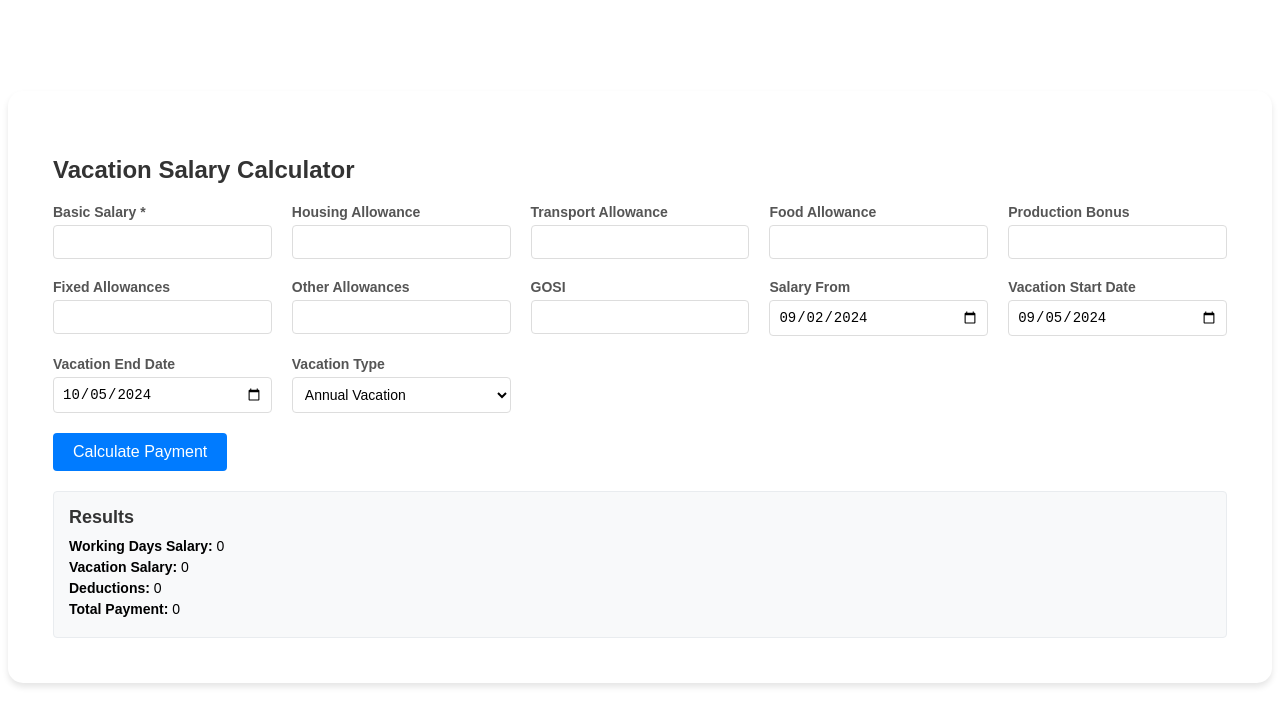
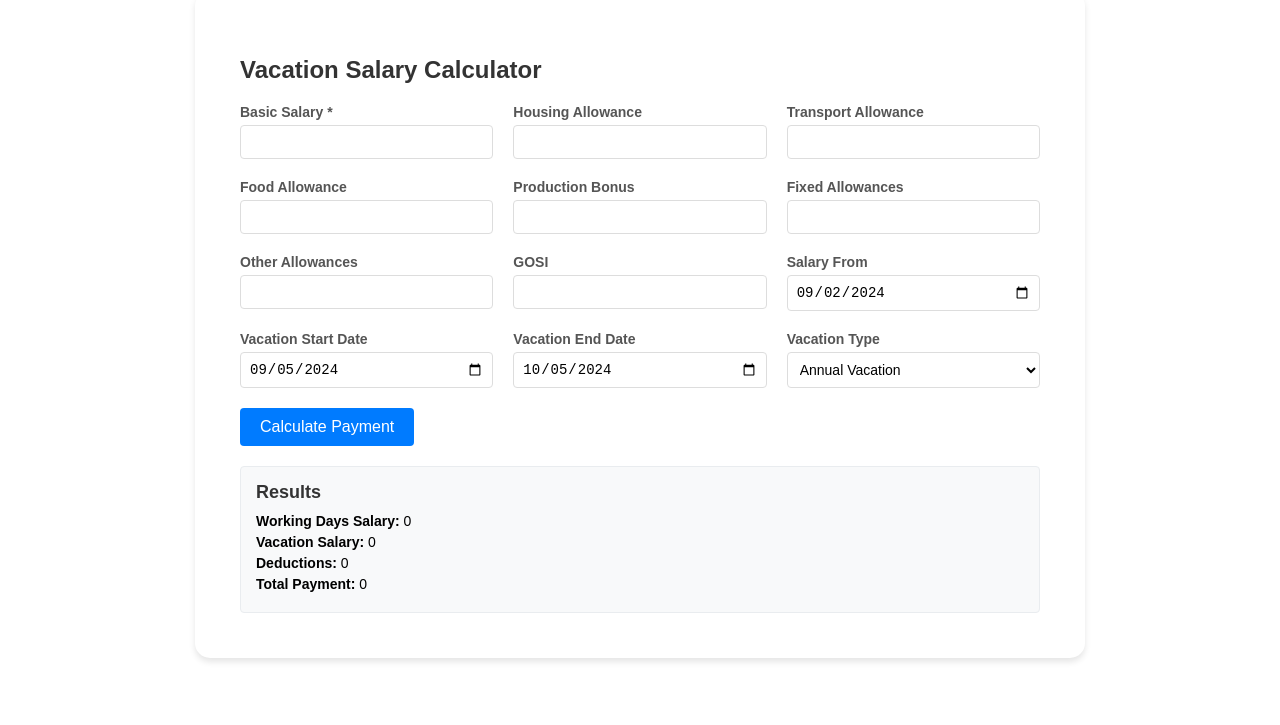
Before and after one commit to LakmalRJ/my-react-app, a React (Create React App) app: page / in a window 1280 px wide. Shown: the part 109-834 px from the top of the page. Built offline with nearby package versions, Linux system fonts and the light colour scheme; the HTML template or start-up script is replaced by a standard one.

Commit message:
Update App.js

```diff
--- a/src/App.js
+++ b/src/App.js
@@ -2,8 +2,8 @@ import React, { useState, useEffect } from 'react';
 
 const styles = {
   container: {
-    maxWidth: '1200px',
-    margin: '200px auto',
+    maxWidth: '800px',
+    margin: '100px auto',
     padding: '45px',
     backgroundColor: '#ffffff',
     borderRadius: '15px',
```
